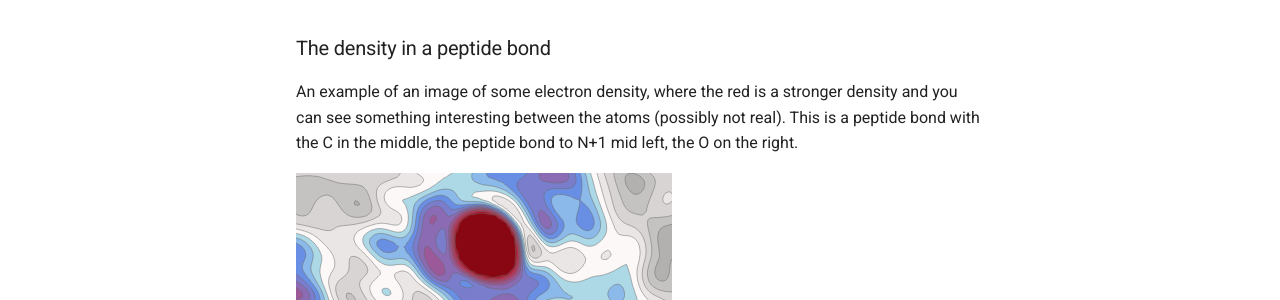
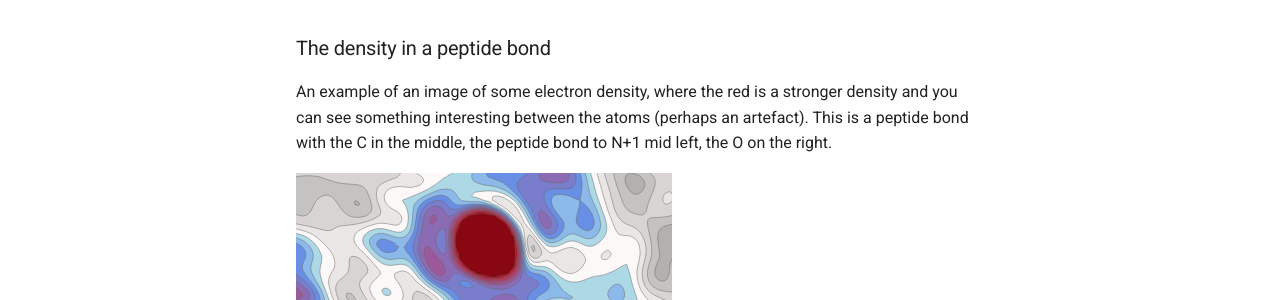
Before and after one commit to rae-gh/rae, an MkDocs documentation site: the page built from docs/index.md, in a window 1280 px wide and 1104 px high. Shown: the part 475-775 px from the top of the window. Built offline with MkDocs 1.6.1 and Material for MkDocs 9.7.7, drawn with Linux system fonts in a browser that asks for light colours.

Commit message:
Update index.md

```diff
--- a/docs/index.md
+++ b/docs/index.md
@@ -6,6 +6,6 @@
 The primary purpose of my PhD is to look for new information about interatomic bonds from ultra-high resolution x-ray crystallographic maps. The explosion in the solutions of ultra-high resolution structures has led to information about protein crystal structures being sampled up to every 0.3Å in ultra-high structures.  With the distances in the peptide bond between atoms being around 1.45Å (Engh&Huber, 2006) this is an opportunity to analyse data sampled within atomic bonds for new informaiton.
 
 ### The density in a peptide bond
-An example of an image of some electron density, where the red is a stronger density and you can see something interesting between the atoms (possibly not real).  This is a peptide bond with the C in the middle, the peptide bond to N+1 mid left, the O on the right.
+An example of an image of some electron density, where the red is a stronger density and you can see something interesting between the atoms (perhaps an artefact).  This is a peptide bond with the C in the middle, the peptide bond to N+1 mid left, the O on the right.
 
 ![image info](./assets/density.png)
```
